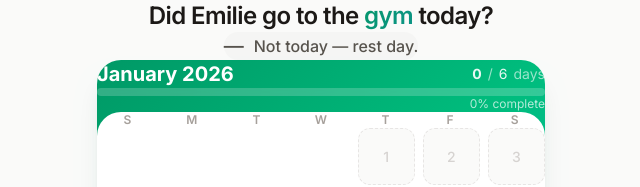
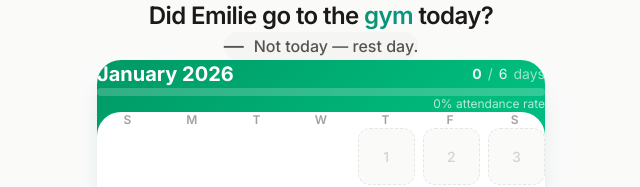
Before and after one commit to emilieschario/gym-going, a Next.js app: page / in a window 1280 px wide. Shown: the top 187 px of the page, without its empty margins (319-959 px from the left). Built offline with nearby package versions, Linux system fonts and the light colour scheme; no server answers.

Commit message:
Change label from complete to attendance rate

```diff
--- a/src/components/Calendar.tsx
+++ b/src/components/Calendar.tsx
@@ -80,7 +80,7 @@ export default function Calendar({ year, month, gymDataMap }: CalendarProps) {
                 style={{ width: `${percentage}%` }}
               />
             </div>
-            <p className="text-xs text-white/70 mt-2 text-right">{percentage}% complete</p>
+            <p className="text-xs text-white/70 mt-2 text-right">{percentage}% attendance rate</p>
           </div>
         )}
       </div>
```
